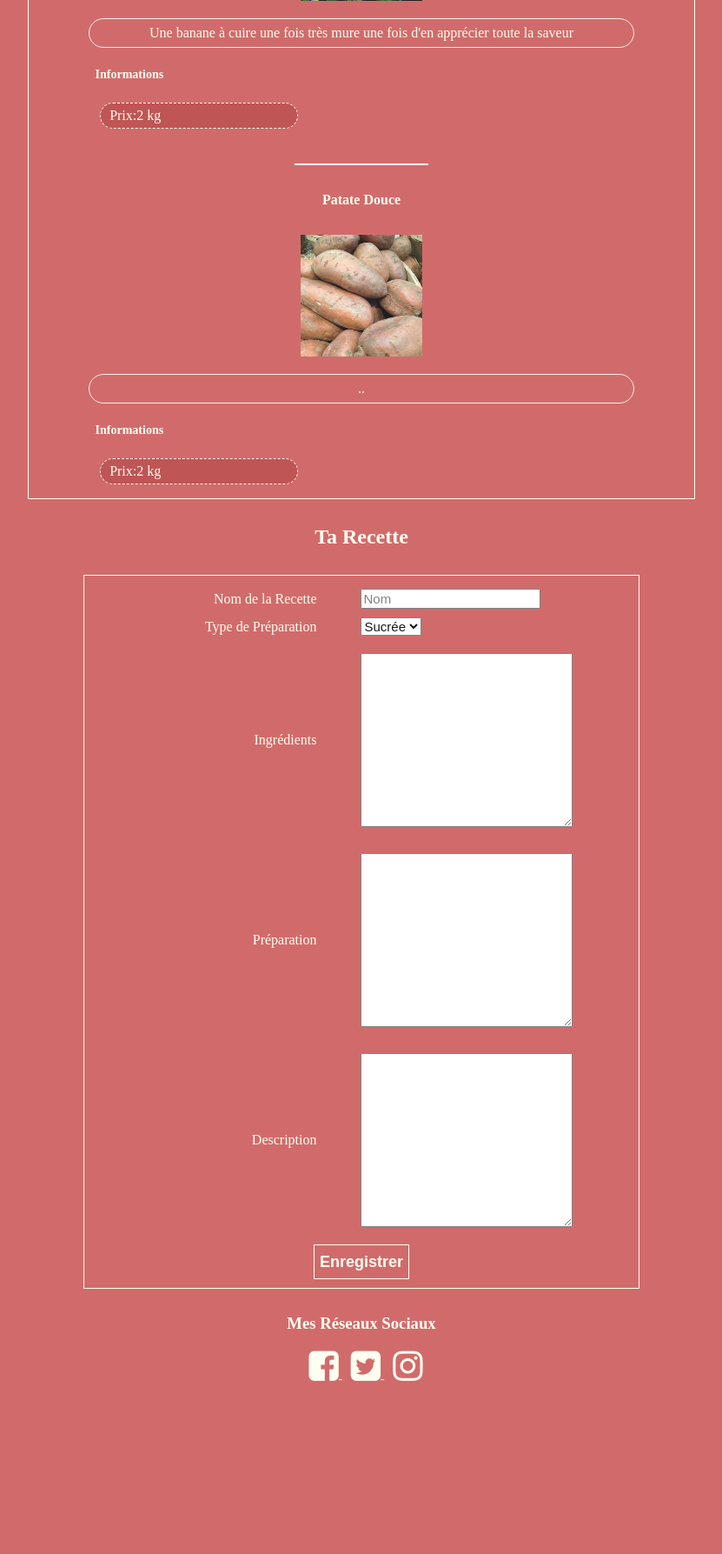
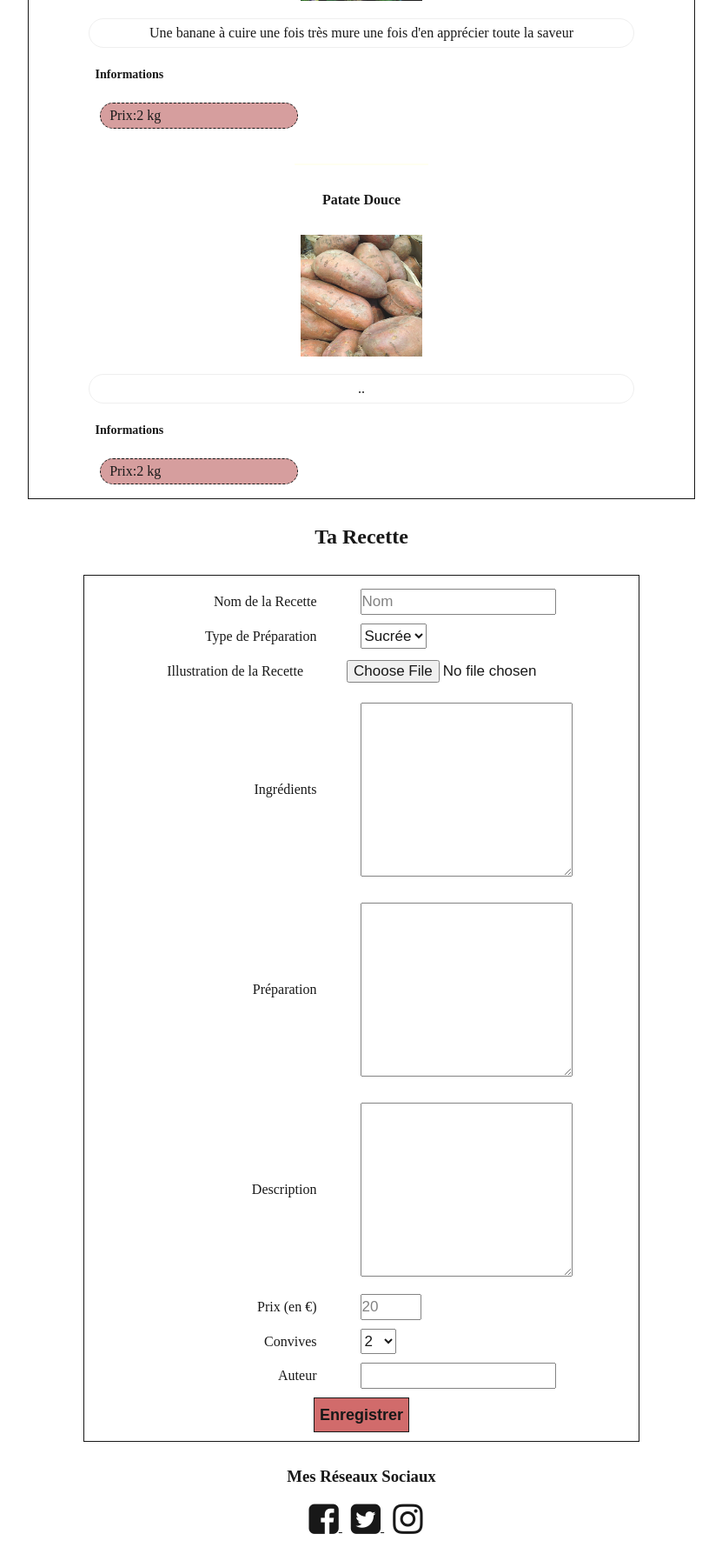
Before and after one commit to chriSmile0/RecipesWebsite, a PHP site: page / in a window 1280 px wide. Shown: the part 2588-4375 px from the top of the page at 87% size, without its empty margins (224-1055 px from the left). Before the commit the page ends 4176 px from the top, so only its background shows below. Run offline with PHP 8.4, Linux system fonts and the light colour scheme; data comes from the database, SQL or seed files in the repository; both versions use the stored data as it was after the commit.

Commit message:
form update v1

```diff
--- a/db_usage.php
+++ b/db_usage.php
@@ -73,6 +73,8 @@ function create_table_recette() {
 		var_dump($e->getMessage());
 	}
 }
+
+
 
 function create_table_ingredients() {
 	try {
--- a/index.php
+++ b/index.php
@@ -1,5 +1,6 @@
 <!DOCTYPE html>
-<?php require 'db_usage.php' ?>
+<?php require 'db_usage.php'; ?>
+<?php require 'upload_recipe.php'; ?>
 <html lang="fr">
 <head>
     <meta name="viewport" content="width=device-width, initial-scale=1.0">
@@ -87,40 +88,109 @@
     </section>
 
 	<h2 id="HA4">Ta Recette</h2>
-    <form name="contacts" id="A4" method="POST" onsubmit="return verifform(this)">
+    <form name="submitrecette" id="A4" method="POST" enctype="multipart/form-data">
         <fieldset>
 			<div id="Nom">
-                <label for="nom">Nom de la Recette</label>
-                <input id="nom" type="text" placeholder="Nom" aria-labelledby="nom">
+                <div>
+                    <label for="name">Nom de la Recette</label>
+                    <input name="name" id="name" type="text" placeholder="Nom"
+                           aria-labelledby="name" value="" >
+                </div>
+                <div class="error">
+                    <span id="nameerror"></span>
+                    <?php echo $GLOBALS['nameErr'];?>
+                </div>
             </div>
 			<div>
+                <div>
                     <label for="type_prepa">Type de Préparation</label>
-				<select name="type_prepa" aria-labelledby="type_prepa">
+                    <select id="type_prepa" name="type_prepa" aria-labelledby="type_prepa">
                         <option value="sucree">Sucrée</option>
                         <option value="salee">Salée</option>
                         <option value="mixte">Mixte</option>
                     </select>
                 </div>
+                <div class="error">
+                    <?php echo $GLOBALS['typeErr'];?>
+                </div>
+			</div>
+            <div>
+                <div>
+                    <label for="uploaded">Illustration de la Recette</label>
+                    <input id="uploaded" name="uploaded" type="file">
+                </div>
+                <div class="error"><?php echo $GLOBALS['imageErr'];?></div>
+            </div>
+			<div>
                 <div>
                     <label for="ingredients">Ingrédients</label>
-                <textarea 	name="message"  aria-labelledby="message"
-							placeholder="Ingrédient1,Ingrédient2">
+                    <textarea id="ingredients" name="ingredients" aria-labelledby="ingredients"
+							placeholder="Ingrédient1,Ingrédient2" value="">
 				    </textarea>
                 </div>
+                <div class="error">
+                    <span id="ingredientserror"></span>
+                    <?php echo $GLOBALS['ingreErr'];?>
+                </div>
+            </div>
+			<div>
                 <div>
                     <label for="prepa">Préparation</label>
-                <textarea 	name="prepa"  aria-labelledby="prepa"
-							placeholder="Étape1,Étape2">
+                    <textarea 	id="prepa" name="prepa"  aria-labelledby="prepa"
+				    			placeholder="Étape1,Étape2" value="">
 			    	</textarea>
                 </div>
+                <div class="error">
+                    <span id="prepaerror"></span>
+                    <?php echo $GLOBALS['prepaErr'];?>
+                </div>
+            </div>
+			<div>
                 <div>
                     <label for="description">Description</label>
-                <textarea 	name="description"  aria-labelledby="description"
-							placeholder="Description de la recette">
+                    <textarea 	id="description" name="description"  aria-labelledby="description"
+				    			placeholder="Description de la recette" value="">
 				    </textarea>
                 </div>
-			<button name="submitrecette"
-                    type="submit" value="EnvoyerRecette">Enregistrer</button>
+                <div class="error">
+                    <span id="descriptionerror"></span>
+                    <?php echo $GLOBALS['descroErr'];?>
+                </div>
+            </div>
+            <div>
+                <div>
+                    <label for="price">Prix (en €)</label>
+                    <input id="price" name="price" type="number" min="2" max="100"
+                           placeholder="20">
+                </div>
+                <div class="error"><?php echo $GLOBALS['priceErr'];?></div>
+            </div>
+            <div>
+                <div>
+                    <label for="convives">Convives</label>
+                    <select id="convives" name="convives" aria-labelledby="convives">
+                        <option value="2">2</option>
+                        <option value="4">4</option>
+                        <option value="6">6</option>
+                        <option value="8">8</option>
+                        <option value="10">10</option>
+                    </select>
+                </div>
+                <div class="error">
+                    <?php echo $GLOBALS['nbrPeopleErr'];?>
+                </div>
+            </div>
+            <div>
+                <div>
+                    <label for="author">Auteur</label>
+                    <input id="author" name="author" type="text">
+                </div>
+                <div class="error">
+                    <span id="authorerror"></span>
+                    <?php echo $GLOBALS['authorErr'];?>
+                </div>
+            </div>
+			<button id="btnsubmit" name="submitrecette" value="EnvoyerRecette" >Enregistrer</button>
 		</fieldset>
 	</form>
 
--- a/style.css
+++ b/style.css
@@ -1,15 +1,11 @@
 html {
-	background-color: indianred;
+	background-color: white;/*indianred;*/
     opacity:0.9;
 }
 
 * {
     box-sizing:border-box;
-	color:ivory;
-}
-
-.error {
-    color:red;
+	color:black;/*ivory;*/
 }
 
 body {
@@ -27,7 +23,7 @@ h1 {
 	font-family : 'Franklin Gothic Medium';
 }
 
-h2,h3,h4 {
+h2, h3, h4 {
     text-transform: capitalize;
 	text-align: center;
 	padding-top : 10px;
@@ -51,7 +47,7 @@ nav {
     border-width:0.2px;
 }
 
-nav>a {
+nav > a {
 	width: 25%;
     height:80px;
     border:solid;
@@ -61,9 +57,9 @@ nav>a {
     text-align:center;
     font-size:20px;
     text-decoration:none;
- }
+}
 
-nav>a:hover{
+nav > a:hover{
 	background-color:gray;
 }
 
@@ -123,7 +119,7 @@ aside > ul.details {
     width: 35%;
 }
 
-aside>p {
+aside > p {
     width:82%;
     display:block;
     margin-left:auto;
@@ -160,14 +156,24 @@ fieldset {
 	border-width: 0.0px;
 }
 
-form div {
+form div > div {
     margin-top:10px;
     margin-bottom:10px;
     display:flex;
     align-items:center;
 }
 
-div label {
+div .error {
+    display:block;
+    width:40%;
+    margin-top:10px;
+    margin-left:auto;
+    margin-right:auto;
+    color:red;
+}
+
+
+div > label {
     margin-left:40px;
     margin-right:50px;
     float:left;
@@ -175,12 +181,13 @@ div label {
     text-align:right;
 }
 
-input,textarea,select {
+input, textarea, select {
 	color:black;
-	font-size: 15px;
+	font-size: 17px;
+    padding: 3px 0px 3px 0px;
 }
 
-div textarea {
+div > textarea {
     margin-top:10px;
     margin-bottom:10px;
     width:40%;
@@ -213,7 +220,7 @@ form button {
     border-radius:50px 50px 50px 50px;
 }
 
-#top>a {
+#top > a {
     border-radius:50px 50px 50px 50px;
     width:100%;
     height:100%;
@@ -226,7 +233,7 @@ form button {
     opacity:0.9;
  }
 
-#top>a>i {
+#top > a > i {
 	font-size:36px;
 	font-weight: bold;
     padding-top:6px;
@@ -239,7 +246,7 @@ form button {
     transition: background-color 0.5s;
 }
 
-footer  {
+footer {
     text-align:center;
     height:auto;
 	margin-top: 10px;
@@ -259,6 +266,10 @@ a {
     article {
         width:50%;
     }
+
+    div .error {
+        width:100%;
+    }
 }
 
 @media screen and (max-width:1500px) {
@@ -271,6 +282,7 @@ a {
     article {
         width:70%;
     }
+
     form div {
         width:100%;
         margin-top:10px;
@@ -285,6 +297,7 @@ a {
         margin-right:0px;
         width:auto;
     }
+
     form textarea {
         width:100%;
     }
@@ -294,6 +307,7 @@ a {
 	nav {
         flex-direction:column;
     }
+
     nav>a{
         width:100%;
     }
@@ -310,12 +324,12 @@ a {
 
         list-style-type: none;
     }
+
     h5 {
         width:100%;
         margin-left:auto;
         text-align:center;
     }
-
 
     ul.details {
         width:100%;
@@ -324,6 +338,7 @@ a {
         margin-right:auto;
         text-align:left;
     }
+
     ul.details > li{
         text-align:center;
     }
--- /dev/null
+++ b/upload_recipe.php
@@ -0,0 +1,297 @@
+<?php
+//THANKS TO ROBIN_WOOD -> digininja
+
+/**
+ * [UTILS_PREGS (PHP)]
+ * [NAME]	-> preg_match("/^[a-zA-Z-é ]{1,50}$/",$name)
+ * [EMAIL]	-> !filter_var($email,FILTER_VALIDATE_EMAIL)
+*/
+
+/**
+ * [UTILS_REGEX (JS/PHP)]
+ * regexEmail 			= /^[a-zA-Z0-9-_.]+@[a-z0-9-_.]+\.[a-z]{2,}$/;
+ * regexFirstAndName 	=  /^[a-zA-Z- ]{1,50}$/;
+ * regexMessage 		= /^[a-zA-Z0-9 '",áàâäãåçéèêëíìîïñóòôöõúùûüýÿæœÁÀÂÄÃÅÇÉÈÊËÍÌÎÏÑÓÒÔÖÕÚÙÛÜÝŸÆŒ.-]{0,}$/;
+*/
+
+$nameErr = $typeErr = $imageErr = $priceErr = $nbrPeopleErr = $authorErr = "";
+$ingreErr = $descroErr = $prepaErr = "";
+
+$all_columns_names_recipe = [
+	"name","type","image","ingredients","description","preparation","price","nbr_people","author"
+];
+
+
+function test_input($data) {
+	// XSS
+    /*$data = htmlspecialchars($data); // not enough */
+	/*echo "data : |$data|\n";
+	$trim_data = trim($data);
+    $data = stripslashes($trim_data);
+	// $GLOBALS["___mysqli_ston"]; ?
+	//$data = ((isset($GLOBALS["___mysqli_ston"]) && is_object($GLOBALS["___mysqli_ston"])) ? mysqli_real_escape_string($GLOBALS["___mysqli_ston"],  $data) : "Error\n";
+	*/$data = htmlspecialchars($data);
+	echo "exit data : |$data|\n";
+    return $data;
+}
+
+function test_select($select_elem, array $values) {
+	if(in_array($select_elem,$values))
+		return $select_elem;
+	else
+		return NULL;
+
+}
+
+
+function parsing_textarea(string $label, string $content, string $separator) : bool {
+	$rtn = true;
+	if($label === "ingre") {
+		$tab = explode($separator,$content);
+		$itemErr = "";
+		if(empty($tab)) {
+			$rtn = false;
+			$itemErr .= "Format = Ingrédient1,Ingrédient2";
+		}
+		foreach($tab as $item) {
+			if(strlen($item)>30) {
+				$itemErr .= "Un ingrédient ne fait pas plus de 30 caractères";
+				break;
+			}
+			else {
+				//TEST_INPUT
+				if(!preg_match("/^[0-9a-zA-Z- é]{1,30}$/",$item)) {
+            		$itemErr .= "Espace et tiret autorisés ainsi que les majuscules";
+					break;
+				}
+			}
+		}
+		if($itemErr !== "") {
+			$GLOBALS['ingreErr'] = $itemErr;
+			$rtn = false;
+		}
+	}
+	else if($label === "prepa") {
+		$tab = explode($separator,$content);
+		$itemErr = "";
+		if(empty($tab)) {
+			$rtn = false;
+			$itemErr .= "Format = Ingrédient1,Ingrédient2";
+		}
+		foreach($tab as $item) {
+			if(strlen($item)>30) {
+				$itemErr .= "Un ingrédient ne fait pas plus de 30 caractères";
+				break;
+			}
+			else {
+				//TEST_INPUT
+				if(!preg_match("/^[0-9a-zA-Z- é]{1,300}$/",$item)) {
+            		$itemErr .= "Espace et tiret autorisés ainsi que les majuscules 300 caractères par étape max";
+					break;
+				}
+			}
+		}
+		if($itemErr !== "") {
+			$GLOBALS['prepaErr'] = $itemErr;
+			$rtn = false;
+		}
+	}
+	else if($label === "descro") {
+		$rtn = true;
+	}
+	else {
+		$rtn = true;
+	}
+	return $rtn;
+}
+
+function image_upload($img) {
+	$rtn = true;
+	$uploaded_name = $img[ 'name' ];
+	$uploaded_ext  = substr( $uploaded_name, strrpos( $uploaded_name, '.' ) + 1);
+	$uploaded_size = $img[ 'size' ];
+	$uploaded_type = $img[ 'type' ];
+	$uploaded_tmp  = $img[ 'tmp_name' ];
+
+	// Where are we going to be writing to?
+	$target_path   =  'subs_imgs/';
+	//$target_file   = basename( $uploaded_name, '.' . $uploaded_ext ) . '-';
+	$target_file_origin = $uploaded_name;
+	$target_file   =  md5( uniqid() . $uploaded_name ) . '.' . $uploaded_ext;
+	$temp_file     = ( ( ini_get( 'upload_tmp_dir' ) == '' ) ? ( sys_get_temp_dir() ) : ( ini_get( 'upload_tmp_dir' ) ) );
+	$temp_file    .= md5( uniqid() . $uploaded_name ) . '.' . $uploaded_ext;
+
+	// Is it an image?
+	if( ( strtolower( $uploaded_ext ) == 'jpg' || strtolower( $uploaded_ext ) == 'jpeg' || strtolower( $uploaded_ext ) == 'png' ) &&
+		( $uploaded_size < 100000 ) &&
+		( $uploaded_type == 'image/jpeg' || $uploaded_type == 'image/png' ) &&
+		getimagesize( $uploaded_tmp ) ) {
+
+		// Strip any metadata, by re-encoding image (Note, using php-Imagick is recommended over php-GD)
+		if( $uploaded_type == 'image/jpeg' ) {
+			$img = imagecreatefromjpeg( $uploaded_tmp );
+			imagejpeg( $img, $temp_file);
+		}
+		else {
+			$img = imagecreatefrompng( $uploaded_tmp );
+			imagepng( $img, $temp_file);
+		}
+		imagedestroy( $img );
+
+		if(!rename( $temp_file,$target_path . $target_file_origin)) {
+			$rtn = false;
+			$GLOBALS['imageErr'] = "L'image n'a pas était enregistrée";
+		}
+
+		// Delete any temp files
+		if( file_exists( $temp_file ) )
+			unlink( $temp_file );
+		echo "passage here \n";
+		$rtn = $target_file_origin;
+	}
+	else {
+		// Invalid file
+		$GLOBALS['imageErr'] = "Format d'image en .jpg ou .png" ;
+		$rtn = false;
+	}
+	return $rtn;
+}
+function create_table_recette_viewers() {
+	try {
+		$bdd = new PDO('sqlite:' . dirname(__FILE__) . '/database.db');
+		//$bdd->setAttribute(PDO::ATTR_DEFAULT_FETCH_MODE, PDO::FETCH_ASSOC);
+		$bdd->setAttribute(PDO::ATTR_ERRMODE, PDO::ERRMODE_EXCEPTION); // ERRMODE_WARNING | ERRMODE_EXCEPTION | ERRMODE_SILENT
+		//$bdd->setAttribute(PDO::ATTR_ERRMODE,PDO::ERRMODE_EXCEPTION);
+		$sql = "CREATE TABLE IF NOT EXISTS ViewersRecette (
+				id INTEGER PRIMARY KEY AUTOINCREMENT ,
+				name VARCHAR(50) NOT NULL,
+				type VARCHAR(10) NOT NULL,
+				image VARCHAR(30) NOT NULL,
+				ingredients TEXT,
+				preparation TEXT,
+				description TEXT,
+				price real NOT NULL,
+				nbr_people int NOT NULL,
+				author VARCHAR(30),
+				CONSTRAINT CHK_IMG CHECK(image LIKE '%.jpg' OR image LIKE '%.png')
+			)";
+
+			$bdd->exec($sql);
+			$bdd = null;
+	}
+	catch (PDOException $e) {
+		var_dump($e->getMessage());
+	}
+}
+
+function update_db(array $columns_name, array $to_insert) {
+	if($cb = array_combine($columns_name,$to_insert)) {
+		$err = false;
+		//check all to_insert section
+		var_dump($cb);
+		$name_parse = test_input($to_insert[0]);
+		if(!preg_match("/^[a-zA-Z- é]{1,50}$/",$name_parse)) {
+            $GLOBALS['nameErr'] = "Espace et tiret autorisés ainsi que les majuscules";
+			$err = true;
+		}
+
+		$type_parse = test_select($to_insert[1],["sucree","salee","mixte"]);
+		if($type_parse === NULL) {
+			$err = true;
+			$GLOBALS['typeErr'] = "Pas d'autres options";
+		}
+
+		/*if($image_parse === NULL)
+			$GLOBALS['typeErr'] = 'Images (.jgp ou png';*/
+		$ingre_parse = test_input($to_insert[3]);
+		$true_parsing_ingre = parsing_textarea("ingre",$ingre_parse,",");
+		$err =  !$true_parsing_ingre;
+		//CHECK Ingredient1 Ingredient2 parsing
+		$descro_parse = test_input($to_insert[4]);
+
+
+		$prepa_parse = test_input($to_insert[5]);
+		$true_parsing_steps = parsing_textarea("prepa",$prepa_parse,",");
+		$err = !$true_parsing_steps;
+		//CHECK Etape1, Etape2
+
+		//PRICE = INT
+		$price_parse = test_input($to_insert[6]);
+		if($price_parse < 1 || $price_parse > 100) {
+			$err = true;
+			$GLOBALS['priceErr'] = "Prix entre 1 et 100€";
+		}
+		//NBR_PEOPLE = SELECTOR
+		$nbr_people_parse = test_select($to_insert[7],[2,4,6,8,10]);
+		if($nbr_people_parse === NULL) {
+			$err = true;
+			$GLOBALS['nbrPeopleErr'] = "2,4,6,8,10 personnes";
+		}
+		//AUTHOR = test_input
+		$author_parse = test_input($to_insert[8]);
+		if(!preg_match("/^[a-zA-Z- é]{1,30}$/",$author_parse)) {
+            $GLOBALS['authorErr'] = "Espace et tiret autorisés ainsi que les majuscules";
+		}
+		$image_parse = image_upload($to_insert[2]);
+		if($image_parse === FALSE)
+			$err = false;
+		echo "image : ".$image_parse."\n";
+		echo "ERR : |$err|\n";
+
+		if($err === FALSE) {
+			create_table_recette_viewers();
+			$to_insert_ = [$name_parse,$type_parse,$image_parse,$ingre_parse,
+							$descro_parse,$prepa_parse,$price_parse,
+							$nbr_people_parse,$author_parse];
+			//var_dump($to_insert_);
+			try {
+				echo "upload ?\n";
+				$bdd = new PDO('sqlite:' . dirname(__FILE__) . '/database.db');
+				$bdd->setAttribute(PDO::ATTR_ERRMODE, PDO::ERRMODE_EXCEPTION); // ERRMODE_WARNING | ERRMODE_EXCEPTION | ERRMODE_SILENT
+				$sql = "INSERT INTO ViewersRecette
+						($columns_name[0], $columns_name[1], $columns_name[2],
+						$columns_name[3], $columns_name[4], $columns_name[5],
+						$columns_name[6], $columns_name[7], $columns_name[8])
+				VALUES
+						('$to_insert_[0]','$to_insert_[1]','$to_insert_[2]',
+						'$to_insert_[3]','$to_insert_[4]','$to_insert_[5]',
+						'$to_insert_[6]','$to_insert_[7]','$to_insert_[8]'
+						)
+				";
+				// FONCTIONNE
+				//Reqûete préparer ici avec .prepare();
+				$bdd->exec($sql);
+				echo "yes \n";
+			}
+			catch (PDOException $e) {
+				var_dump($e->getMessage());
+			}
+			//echo "go uploade recipe \n";
+		}
+	}
+	else {
+		var_dump("ERRRR");
+	}
+
+	/*$data = $db->prepare( 'INSERT INTO guestbook ( comment, name ) VALUES ( :message, :name );' );
+	$data->bindParam( ':message', $message, PDO::PARAM_STR );
+	$data->bindParam( ':name', $name, PDO::PARAM_STR );
+	$data->execute();*/
+}
+
+$html = "";
+if( isset( $_POST[ 'submitrecette' ] ) ) {
+	/*update_db( //-->>>>>>>>< FONCTIONNNNEE !
+		$all_columns_names_recipe,
+		["Choucroute","oo",$_FILES['uploaded'],"Choux,saucisse","Un plat typique","Faire cuire le choux",20,4,"_________________________________________________________"]
+		//"name","type","image","ingredients","description","preparation","price","nbr_people","author"
+	);*/
+	update_db(
+		$all_columns_names_recipe,
+		[$_POST['name'],$_POST['type_prepa'],$_FILES['uploaded'],
+			$_POST['ingredients'],$_POST['prepa'],$_POST['description'],
+			$_POST['price'],$_POST['convives'],$_POST['author']]
+	);
+}
+echo $html;
+?>
```
Also changed, not shown: my_js.js (+82 -4 lines), database.db, subs_imgs/choucroute.jpg (added). Lines whose indentation alone changed are shown as unchanged.
